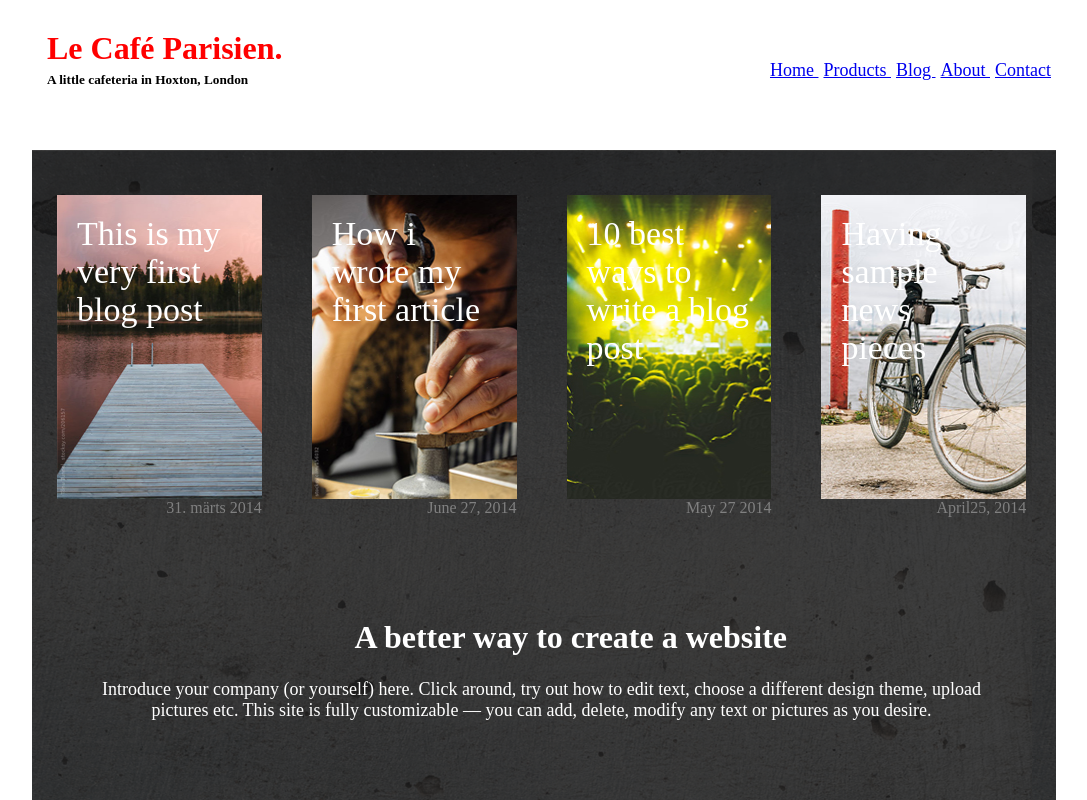
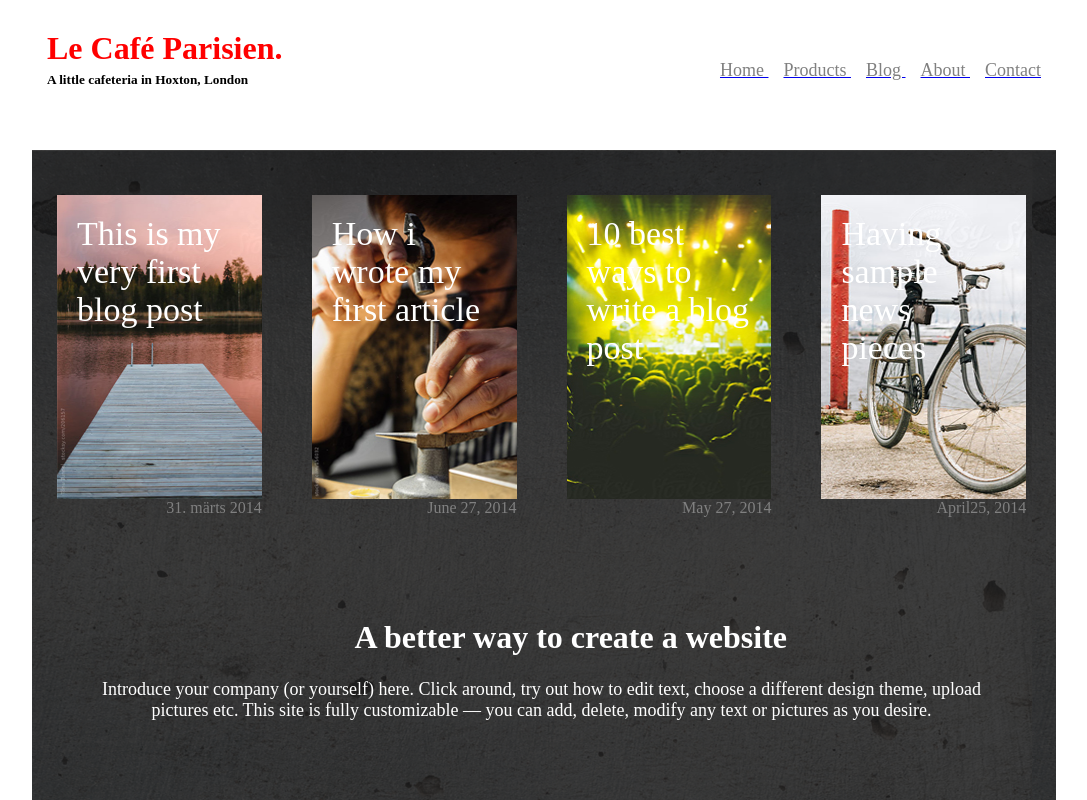
Before and after one commit to WarriorFromHell/Serveripoolsete-veebirakenduste-programmeerimine, a plain HTML site: page index.html in a window 1280 px wide. Shown: the top 800 px of the page, without its empty margins (96-1183 px from the left). Drawn offline with Linux system fonts and the light colour scheme.

Commit message:
Esitamiseks

```diff
--- a/index.html
+++ b/index.html
@@ -1,7 +1,7 @@
 <!DOCTYPE html>
 <html>
 	<head>
-		<title>Your Portfolio </title>
+		<title> Harjutus </title>
 		<meta charset="UTF-8">
 		<link rel="stylesheet" type="text/css" href="style.css">
 	</head>
@@ -9,13 +9,12 @@
 	<div class="mainheader">
 
 			<header>
-
 				<div class="logo">
-				<h1> Le Café Parisien. </h1>
-					<div class="logo2">
-						<h5>A little cafeteria in Hoxton, London</h5>
-					</div>
-					</div>
+					<h1> Le Café Parisien. </h1>
+				<div class="logo2">
+					<h5>A little cafeteria in Hoxton, London</h5>
+				</div>
+				</div>
 				<div class="nav"> <ul>
 									<a href="#"> <li> Home </li> </a>
 									<a href="#"> <li> Products </li> </a>
@@ -49,9 +48,10 @@
 			<div class="ala4">
 			<div class="tekst4"><p> Having <br>sample <br>news <br>pieces </p> </div>
 			</div>
+
 <div class="kuup1"> <p> 31. märts 2014 </p> </div>
 <div class="kuup2"> <p> June 27, 2014 </p> </div>
-<div class="kuup3"> <p> May 27 2014 </p> </div>
+<div class="kuup3"> <p> May 27, 2014 </p> </div>
 <div class="kuup3"> <p> April25, 2014 </p> </div>
 
 <div class="laitext">
--- a/style.css
+++ b/style.css
@@ -37,7 +37,10 @@ ul
 }
 li
 {display: inline;
-margin-right: 5px;
+margin-right: 15px;
+text-decoration: none;
+color: gray;
+font-style: myriad pro;
 }
 
 
@@ -104,6 +107,7 @@ color:white;}
 .ala1 img, .ala2 img, .ala3 img, .ala4 img
 {width: 22%;
 height:400px;
+
 }
 
 
@@ -197,7 +201,7 @@ font-size: 11px;
 color: gray;
 margin-top: 30px;
 margin-right:25px;
-
+font-family: myriad pro;
 float: right;}
 
 body
```
